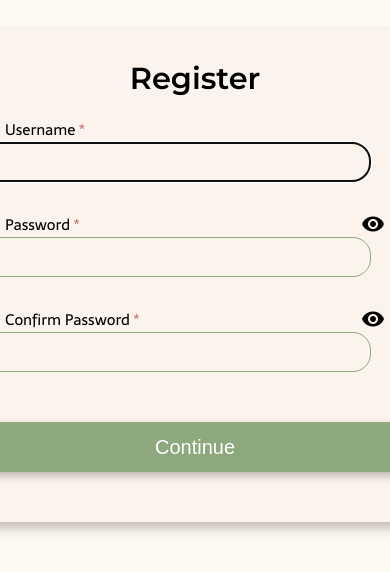
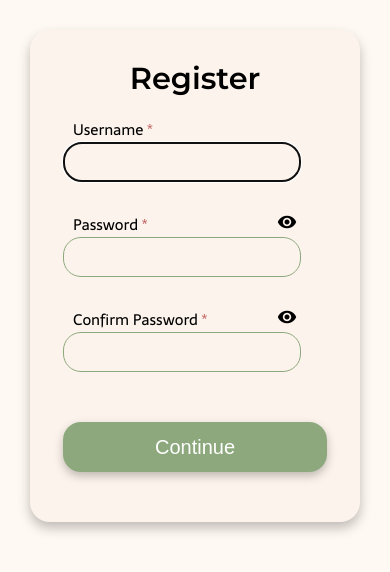
Before and after one commit to raiane-oliveira/CS50x-final-project, a Flask app: page /register in a window 390 px wide; the page is wider, and only the part inside the window is pictured. Shown: the part 116-688 px from the top of that part. Run offline with Flask 2, Linux system fonts and the light colour scheme; parts of the project's set-up code (start-up, migrations or seed data) failed here and were passed over; some libraries are stand-ins or nearby versions.

Commit message:
Ajeitando a responsividade

```diff
--- a/static/style.css
+++ b/static/style.css
@@ -1,7 +1,7 @@
 /* fonts */
 @import url('https://fonts.googleapis.com/css2?family=Montserrat:wght@400;500;600;700&family=Sarala&display=swap');
 
-/* Formatação padrão */
+/* Formatação geral */
 * {
     margin: 0;
     padding: 0;
@@ -18,6 +18,10 @@ html {
 a {
     text-decoration: none;
     color: black;
+}
+
+.material-icons {
+    cursor: pointer;
 }
 
 /* Container principal */
@@ -119,6 +123,7 @@ header {
     font-family: "Montserrat", sans-serif;
     font-weight: 600;
     font-size: 2.2rem;
+    text-align: center;
     color: #FFF9F3;
 }
 
@@ -160,20 +165,16 @@ button.btn:hover {
     scroll-behavior: smooth;
 }
 
-.container-sale-plan-cards::-webkit-scrollbar {
+::-webkit-scrollbar {
     height: 10px;
+    width: 15px;
     border-radius: 10px;
     background-color: #efe3d7;
 }
 
-.container-sale-plan-cards::-webkit-scrollbar-thumb {
-    background-color: #5D5340;
-    width: 10px;
+::-webkit-scrollbar-thumb {
+    background-color: #292929;
     border-radius: 20px;
-}
-
-::-webkit-scrollbar {
-    background-color: transparent;
 }
 
 .sale-plan-cards {
@@ -369,10 +370,6 @@ button.btn:hover {
     margin-right: 30px;
 }
 
-.visibility {
-    cursor: pointer;
-}
-
 .user-inputs input, .user-inputs textarea {
     border: 1.5px solid #8CA87C;
     border-radius: 18px;
@@ -462,7 +459,6 @@ button.btn:hover {
 
 .material-icons.md-36 {
     font-size: 36px;
-    cursor: pointer;
 }
 
 .on-sale .material-icons.md-36 {
@@ -663,6 +659,15 @@ button.btn:hover {
         line-height: 8rem;
         border: none;
     }
+
+    /* Login/register card */
+    .container-login-register {
+        flex-direction: row;
+    }
+
+    .label-user-inputs .md-18 {
+        font-size: 20px;
+    }
 }
 
 @media (max-width: 460px) {
@@ -676,7 +681,11 @@ button.btn:hover {
         font-size: 1.3rem;
     }
 
-    .user-inputs input {
+    .user-inputs label, .user-inputs:first-of-type label {
+        padding: 0 10px;
+    }
+
+    .user-inputs input, .user-inputs textarea {
         width: 90%;
         padding-left: 10px;
         font-size: 1.7rem;
--- a/templates/index.html
+++ b/templates/index.html
@@ -33,7 +33,7 @@
                 <div class="footer">
                     <p>CS50’s Introduction to Computer Science Final Project.</p>
                     <p>
-                        Developed by <a href="#">Raiane Oliveira</a>.
+                        Developed by <a target="_blank" href="https://github.com/raiane-oliveira">Raiane Oliveira</a>.
                     </p>
                 </div>
             </section>
--- a/templates/register.html
+++ b/templates/register.html
@@ -26,7 +26,7 @@ On The Sales | Sign Up
                         <label for="password">
                             Password <span class="required">*</span>
                         </label>
-                        <span class="material-icons visibility">visibility</span>
+                        <span class="material-icons md-18">visibility</span>
                     </div>
 
                     <input autocomplete="off" id="password" name="password" required type="password">
@@ -37,7 +37,7 @@ On The Sales | Sign Up
                         <label for="confirm-password">
                             Confirm Password <span class="required">*</span>
                         </label>
-                        <span class="material-icons visibility">visibility</span>
+                        <span class="material-icons md-18">visibility</span>
                     </div>
 
                     <input autocomplete="off" id="confirm-password" name="confirm-password" required type="password">
```
Also changed, not shown: planningSale.db, 1 other file.
